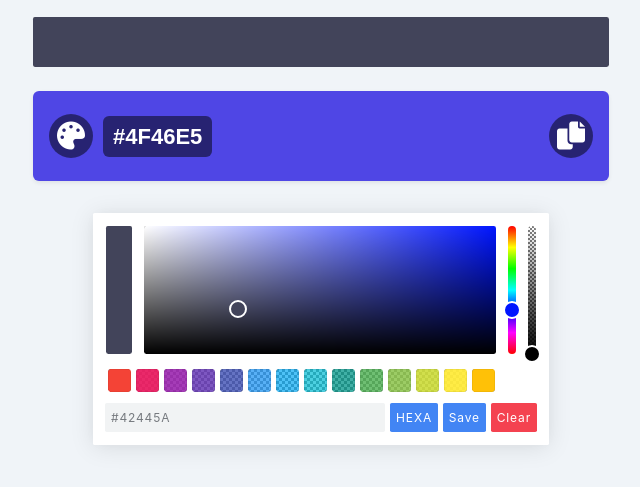
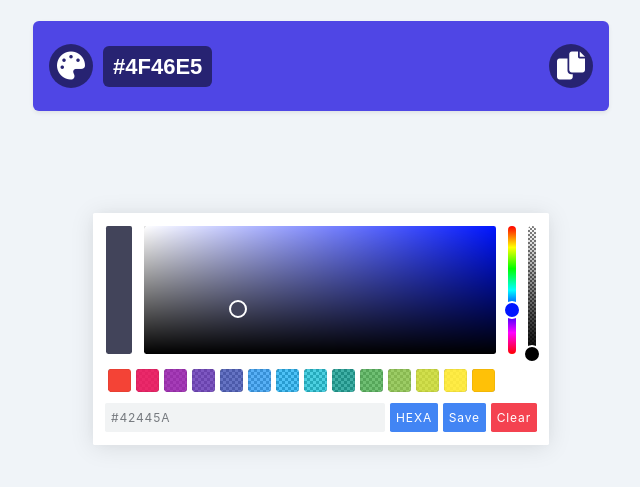
Before and after one commit to daeeros/colorpicker, a plain HTML site: page index.html in a window 1280 px wide. Shown: the part 71-558 px from the top of the page, without its empty margins (319-959 px from the left). Drawn offline with nearby package versions, Linux system fonts and the light colour scheme; some packages are replaced by stand-ins of ours; a script that the page names is missing.

Commit message:
Update index.html

```diff
--- a/index.html
+++ b/index.html
@@ -15,14 +15,14 @@
             margin: 0;
             font-family: 'Arial', sans-serif;
         }
-        .pcr-button {
-            width: 100% !important;
-            height: 50px !important;
+        .pickr {
+            display: none;
         }
         .color-container {
             max-width: 600px;
             margin: auto;
             text-align: center;
+            position: relative;
         }
 
         h1 {
@@ -45,6 +45,10 @@
             padding: 0 20px;
             position: relative;
             overflow: hidden;
+        }
+
+        #colorPickerContainer {
+            display: none !important;
         }
 
         #colorCode {
@@ -97,9 +101,6 @@
 <body>
     <div class="container color-container">
         <h1>Color Picker</h1>
-
-        <div id="color-picker"></div>
-
         <div class="mt-4 p-3 rounded shadow-sm" id="selectedColorPanel" style="background-color: #4F46E5;">
             <div class="icon-container">
                 <i class="fas fa-palette paint-palette"></i>
@@ -107,6 +108,9 @@
             </div>
             <i class="fas fa-copy copy-icon" id="copyIcon" data-clipboard-target="#colorCode"></i>
         </div>
+
+        <!-- Контейнер для пикера -->
+        <div id="colorPickerContainer"></div>
 
         <div class="toast align-items-center text-white bg-success border-0" id="toast" role="alert" aria-live="assertive" aria-atomic="true">
             <div class="d-flex">
@@ -124,7 +128,7 @@
 
     <script>
         const pickr = Pickr.create({
-            el: '#color-picker',
+            el: '#colorPickerContainer', // Изменено для размещения пикера в контейнере
             theme: 'classic',
             swatches: [
                 'rgba(244, 67, 54, 1)',
@@ -142,6 +146,7 @@
                 'rgba(255, 235, 59, 0.95)',
                 'rgba(255, 193, 7, 1)'
             ],
+            showAlways: true,
             components: {
                 preview: true,
                 opacity: true,
```
